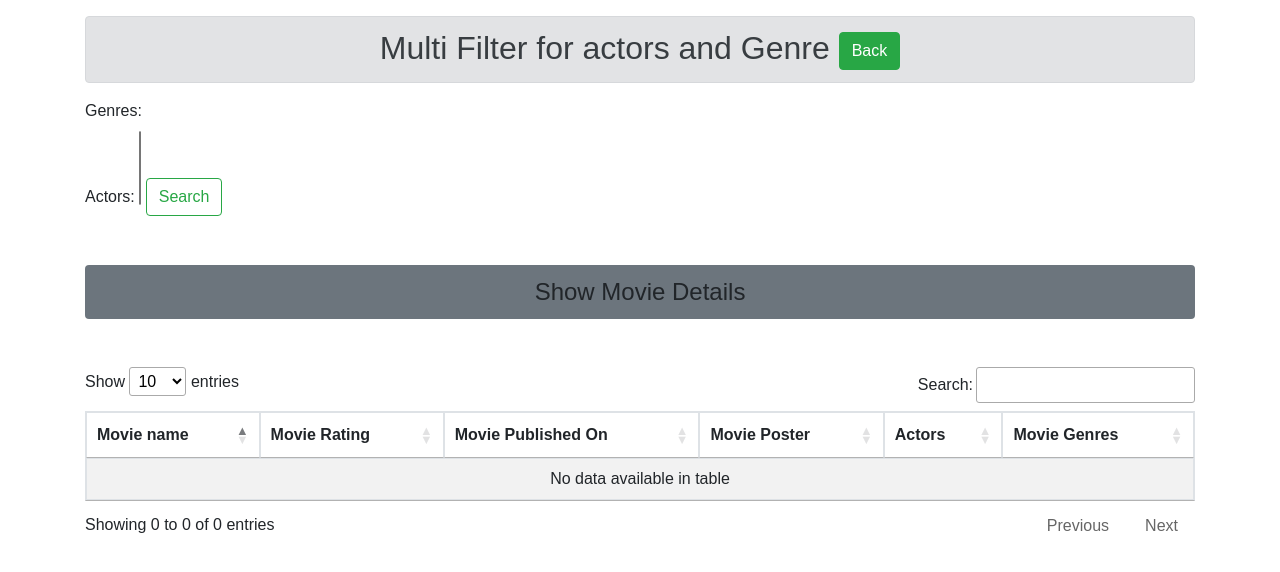
After one commit to namrata-moundekar/movieapp_django, a Django app: page /search/ in a window 1280 px wide. The commit adds this page. Shown: the top 572 px of the page. Run offline with Django 4.2, Linux system fonts and the light colour scheme; data that the repository does not hold is empty; some libraries are stand-ins or nearby versions.

Commit message:
Multi filter added for movie

```diff
--- a/movie/settings.py
+++ b/movie/settings.py
@@ -44,6 +44,8 @@ INSTALLED_APPS = [
     "django.contrib.staticfiles",
     "movie_app",
     "rest_framework",
+    'django_filters',
+    'widget_tweaks',
     "rest_framework_swagger",
 ]
 
@@ -76,8 +78,8 @@ TEMPLATES = [
 ]
 
 REST_FRAMEWORK = { 'DEFAULT_SCHEMA_CLASS': 'rest_framework.schemas.coreapi.AutoSchema',
-                    'DEFAULT_PAGINATION_CLASS': 'rest_framework.pagination.LimitOffsetPagination',
-                    'PAGE_SIZE': 10
+                    # 'DEFAULT_PAGINATION_CLASS': 'rest_framework.pagination.LimitOffsetPagination',
+                    # 'PAGE_SIZE': 10
 
                    }
 
--- a/movie/urls.py
+++ b/movie/urls.py
@@ -19,12 +19,14 @@ from movie_app import views
 from django.conf.urls.static import static
 from django.conf import settings
 from rest_framework_swagger.views import get_swagger_view
+# from django.conf.urls import url
 
 schema_view = get_swagger_view(title='Movie Showbox')
 
 urlpatterns = [
     path('admin/', admin.site.urls),
     path('filter/', views.index, name='filter'),
+    path('search/', views.search, name='search'),
     path('filter_movie/', views.filter_movie, name='filter_movie'),
     path('filter_movie/rating_search', views.view_by_rating, name='filter/rating_search'),
     path('filter_movie/date_search', views.view_by_release_date, name='filter/date_search'),
@@ -38,6 +40,7 @@ urlpatterns = [
     path('swagger/', schema_view),
     path('movie_showbox/',include('movie_app.urls')),
 
+
 ]
 if settings.DEBUG:
     urlpatterns += static(settings.STATIC_URL, document_root=settings.STATIC_ROOT)
--- /dev/null
+++ b/movie_app/filters.py
@@ -0,0 +1,12 @@
+from django import forms
+# from django.contrib.auth.models import User, Group
+from movie_app.models import Movie, Actor, Genres
+import django_filters
+
+
+class MovieFilter(django_filters.FilterSet):
+    genres = django_filters.ModelMultipleChoiceFilter(queryset=Genres.objects.all(), widget=forms.CheckboxSelectMultiple)
+    actors = django_filters.ModelMultipleChoiceFilter(queryset= Actor.objects.all())
+    class Meta:
+        model = Movie
+        fields = ['genres','actors']
--- a/movie_app/views.py
+++ b/movie_app/views.py
@@ -1,3 +1,5 @@
+from itertools import count
+
 from django.shortcuts import render, redirect, HttpResponse
 from movie_app.models import Movie, Actor, Genres
 from movie_app.serializers import GenresSerializer, ActorSerializer, MovieSerializer, MovieApiSerializer
@@ -8,7 +10,11 @@ from rest_framework import status
 from movie_app import serializers as serial
 from rest_framework.renderers import JSONRenderer, TemplateHTMLRenderer
 from django.http import JsonResponse
+from rest_framework.pagination import PageNumberPagination
 from django.shortcuts import HttpResponse
+
+from movie_app.filters import MovieFilter
+
 
 # print(connection.queries)
 
@@ -17,6 +23,16 @@ from django.shortcuts import HttpResponse
 def is_ajax(request):
     return request.META.get('HTTP_X_REQUESTED_WITH') == 'XMLHttpRequest'
 
+class StandardResultsSetPagination(PageNumberPagination):
+    page_size = 4
+    page_size_query_param = 'page_size'
+    max_page_size = 5
+
+
+def search(request):
+    user_list = Movie.objects.all()
+    user_filter = MovieFilter(request.GET, queryset=user_list)
+    return render(request, 'Dashboard/search.html', {'filter': user_filter})
 
 def add_show_movie(request):
     queries = Movie.objects.all()
@@ -84,11 +100,14 @@ def view_by_genres(request):
     print("ajax called")
     if is_ajax(request=request) or request.method == 'GET':
         genres = request.GET.get('genres')
+        print("genre",genres)
 
         movies_by_genres = Movie.objects.filter(genres__type__icontains=genres)
         print("movie_rates", movies_by_genres)
+
         serializer = serial.MovieSerializer(movies_by_genres, many=True)
         return JsonResponse({"movies_by_genres": serializer.data}, status=200)
+
     else:
         movies_by_genres = Movie.objects.all()
         serializer = serial.MovieSerializer(movies_by_genres, many=True)
@@ -119,7 +138,8 @@ def index(request):
 def filter_movie(request):
     """ showing filter of rating,movie name,movie dates,genre and actors  """
     queries = Actor.objects.all()
-    return render(request, 'Dashboard/addshow_movie.html', {'actor_nm':queries})
+    genre = Genres.objects.all()
+    return render(request, 'Dashboard/addshow_movie.html', {'actor_nm':queries,'genres':genre})
 
 
 ###################### Rest Framework Start Here   ###############################
@@ -129,18 +149,21 @@ class MovieCrud(ModelViewSet):
     """ Crud for Movie model  """
     queryset = Movie.objects.all()
     serializer_class = MovieApiSerializer
+    pagination_class = StandardResultsSetPagination
 
 
 class ActorCrud(ModelViewSet):
     """ Crud for Actor model  """
     queryset = Actor.objects.all()
     serializer_class = ActorSerializer
+    pagination_class = StandardResultsSetPagination
 
 
 class GenresCrud(ModelViewSet):
     """ Crud for Genre model  """
     queryset = Genres.objects.all()
     serializer_class = GenresSerializer
+    pagination_class = StandardResultsSetPagination
 
 
 @api_view(['GET', 'POST'])
--- a/templates/Dashboard/filter_movie.html
+++ b/templates/Dashboard/filter_movie.html
@@ -28,6 +28,7 @@ font-family: 'Poppins' , sans-serif;
     <div class="container" >
 
     <a class="navbar-brand" href="{% url 'filter' %}">Movies ShowBox </a><a href="/filter_movie/" class="btn btn-warning btn-md">Filter Movie</a>
+       &nbsp;&nbsp;&nbsp;&nbsp;&nbsp;<a href="/search/" class="btn btn-warning btn-md">Multi Filter</a>
     <button class="navbar-toggler" type="button" data-toggle="collapse" data-target="#navbarSupportedContent" aria-controls="navbarSupportedContent" aria-expanded="false" aria-label="Toggle navigation">
       <span class="navbar-toggler-icon"></span>
     </button>
--- /dev/null
+++ b/templates/Dashboard/search.html
@@ -0,0 +1,101 @@
+<!DOCTYPE html>
+{% load static %}
+<html>
+<head>
+  <title> Movie App </title>
+  <meta charset="utf-8">
+  <meta name="viewport" content="width=device-width, initial-scale=1">
+    <meta name="viewport" content="width=device-width, initial-scale=1">
+    <link rel="stylesheet" href="https://maxcdn.bootstrapcdn.com/bootstrap/4.1.3/css/bootstrap.min.css">
+  <script src="https://ajax.googleapis.com/ajax/libs/jquery/3.3.1/jquery.min.js"> </script>
+  <script src="https://cdnjs.cloudflare.com/ajax/libs/popper.js/1.14.3/umd/popper.min.js"> </script>
+  <script src="https://maxcdn.bootstrapcdn.com/bootstrap/4.1.3/js/bootstrap.min.js"> </script>
+  <link rel="stylesheet" href="https://cdn.datatables.net/1.10.13/css/jquery.dataTables.min.css">
+  <script src="https://cdn.datatables.net/1.10.23/js/jquery.dataTables.min.js"> </script>
+   <link href="https://maxcdn.bootstrapcdn.com/font-awesome/4.7.0/css/font-awesome.min.css" rel="stylesheet" >
+</head>
+
+<style>
+
+*{
+font-family: 'Poppins' , sans-serif;
+}
+
+</style>
+
+
+<body>
+<div class="container py-3" style="">
+  <h2 class="text-center alert alert-secondary">Multi Filter for actors and Genre  <a href="/filter/" class="btn btn-success btn-md">Back</a></h2>
+<div class="row">
+  <div class="col-md-12">
+
+  <form method="get">
+    {{ filter.form.as_table }}
+
+    <button id ="search_btn" class="btn btn-outline-success my-2 my-sm-0" type="submit">Search</button>
+  </form>
+  </div>
+  </div>
+ <h4 style="color:" class="text-center alert bg-secondary my-5">Show Movie Details</h4>
+<div class="row">
+ <div class="col-md-12">
+					  <table id="gen_data" class="table table-bordered table-striped">
+		                <thead>
+		                <tr>
+		                    <th scope="col">Movie name</th>
+                            <th scope="col">Movie Rating</th>
+                            <th scope="col">Movie Published On</th>
+                            <th scope="col">Movie Poster</th>
+                            <th scope="col">Actors</th>
+                            <th scope="col">Movie Genres</th>
+
+		                </tr>
+		                </thead>
+						<tbody>
+
+              {% for p in filter.qs %}
+	    		<tr>
+
+	    			<td style="color:blue;">{{p.name}}</td>
+	    			<td>{{p.release_date}}</td>
+					<td>{% for act in p.actors.all %}
+					{{act }}<br />
+					{% endfor %}</td>
+
+	    			<td>
+	    			{% if "media/images/" in  p.poster_image.url %}
+                       <img src=" {{p.poster_image.url}}" width="100px",height="100px">
+                    {% elif p.poster_image.url %}
+                       <img src="{{p.poster_image}}" width="100px",height="100px">
+                    {% endif %}
+
+	    			</td>
+	    			<td>{% for genre in p.genres.all %}
+					{{genre }}
+						<br />
+						{% endfor %}
+					</td>
+					<td>{{p.rating}}</td>
+	    		</tr>
+	    	{% endfor %}
+	    	</tbody>
+	    </table>
+
+
+    </div>
+
+</div>
+
+    </div>
+  </div>
+  </div>
+
+<script>
+$(document).ready(function() {
+      $('#gen_data').DataTable();
+  } );
+
+</script>
+</body>
+</html>
--- a/templates/base.html
+++ b/templates/base.html
@@ -23,7 +23,7 @@
 </head>
 <body>
 	<div class="container mt-5">
-		<h2 class="text-center alert alert-primary">Developer Registration</h2>
+		<h2 class="text-center alert alert-primary">Multi Filter for actors and Genre</h2>
 		{% block content%}
 		{% endblock content%}
 	</div>
```
Also changed, not shown: templates/Dashboard/addshow_movie.html (+7 -7 lines), media/images/stree.jpeg (added).
